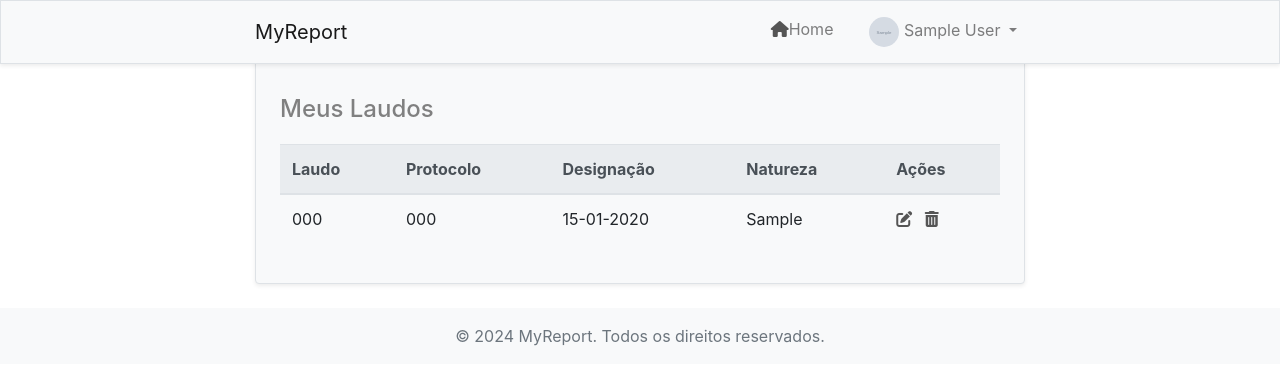
After one commit to PeritoCriminal/NewReport, a Django app: page /report/list_report/ in a window 1280 px wide. The commit adds this page. Shown: the top 385 px of the page. Run offline with Django 5.2, Linux system fonts and the light colour scheme; a user stored in the database is signed in; tables that the repository leaves empty hold one stand-in row (values such as "Sample post"); grey boxes marked "Sample" are stand-in pictures; some libraries are stand-ins or nearby versions.

Commit message:
vários ajustes, exibição da pagina com lista de laudos do usuário

```diff
--- a/newreportapp/models/report/header_report_model.py
+++ b/newreportapp/models/report/header_report_model.py
@@ -1,3 +1,5 @@
+#newreportapp/models/report/header_report_model.py
+
 from django.db import models
 from django.conf import settings
 from django.utils import timezone
@@ -38,8 +40,8 @@ class HeaderReportModel(models.Model):
     def save(self, *args, **kwargs):
         """Sobrescreve o método save para copiar o full_name do usuário"""
         if self.reporting_expert:
-            print(f'Nome completo do usuário: {self.reporting_expert.full_name}')
-            self.expert_display_name = self.reporting_expert.full_name
+            print(f'Nome completo do usuário: {self.expert_display_name}')
+            self.expert_display_name = self.expert_display_name
         else:
             print(f'Não tem o usuário.')
         super().save(*args, **kwargs)
--- a/newreportapp/models/user/custom_user_model.py
+++ b/newreportapp/models/user/custom_user_model.py
@@ -29,8 +29,8 @@ class CustomUserModel(AbstractUser):
         default=VIEWER,
     )
 
-    display_name = models.CharField(max_length=100, blank=True, null=True)  # Nome para exibição
-    gender = models.CharField(max_length=1, choices=[('M', 'Male'), ('F', 'Female'), ('O', 'Other')], blank=True, null=True)  # Sexo
+    display_name = models.CharField('Nome para exibição', max_length=100, blank=True, null=True)  # Nome para exibição
+    gender = models.CharField('Gênero', max_length=1, choices=[('M', 'Masculino'), ('F', 'Feminino'), ('O', 'Não informar')], blank=True, null=True)  # Sexo
 
     is_editor = models.BooleanField(default=False)
 
--- a/newreportapp/templates/base.html
+++ b/newreportapp/templates/base.html
@@ -60,8 +60,6 @@
                                 <div class="dropdown-menu dropdown-menu-right" aria-labelledby="userDropdown">
                                     <a class="dropdown-item" href="{% url 'create_post' %}">Incluir uma postagem</a>
 
-                                    <!-- Verifica se o nível de acesso do usuário é Editor -->
-
                                     <a class="dropdown-item" href="{% url 'edit_user_profile' %}">Alterar Dados do Perfil</a>
                                     <a class="dropdown-item" href="{% url 'password_change' %}">Alterar Senha</a> <!-- Link para alteração de senha -->
 
@@ -69,7 +67,7 @@
                                     {% if user.is_editor %}
                                         <div class="dropdown-divider"></div>
                                         <a class="dropdown-item" href="{% url 'create_header_report' %}">Novo Laudo</a>
-                                        <a class="dropdown-item" href="#">Lista de Laudos</a>
+                                        <a class="dropdown-item" href="{% url 'list_reports' %}">Lista de Laudos</a>
                                         <a class="dropdown-item" href="{% url 'user_attributes_create' %}">Dados Gerais</a>
                                     {% endif %}
 
--- /dev/null
+++ b/newreportapp/templates/report/list_report.html
@@ -0,0 +1,43 @@
+<!-- newreportapp/templates/report/list_report.html -->
+
+{% extends 'base.html' %}
+
+{% block title %}Index{% endblock title %}
+
+{% block content %}
+<div class="mt-4 border p-4 bg-light shadow-sm rounded">
+    <h4 class="titulo-2">Meus Laudos</h4>
+
+    <!-- Tabela de relatórios -->
+    <table class="table table-hover mt-3">
+        <thead class="thead-light">
+            <tr>
+                <th scope="col">Laudo</th>
+                <th scope="col">Protocolo</th>
+                <th scope="col">Designação</th>
+                <th scope="col">Natureza</th>
+                <th scope="col">Ações</th>
+            </tr>
+        </thead>
+        <tbody>
+            {% for report in reports %}
+            <tr>
+                <td>{{ report.report_number }}</td>
+                <td>{{ report.protocol_number }}</td>
+                <td>{{ report.designation_date|date:"d-m-Y" }}</td>
+                <td>{{ report.incident_nature }}</td>
+                <td>
+                    <!-- Ícones para editar e excluir -->
+                    <a href="#" title="Editar">
+                        <i class="fas fa-edit"></i>
+                    </a>
+                    <a href="#" title="Excluir" class="text-danger ml-2">
+                        <i class="fas fa-trash-alt"></i>
+                    </a>
+                </td>
+            </tr>
+            {% endfor %}
+        </tbody>
+    </table>
+</div>
+{% endblock content %}
--- a/newreportapp/urls.py
+++ b/newreportapp/urls.py
@@ -1,4 +1,6 @@
-from django.urls import path
+from django.conf import settings
+from django.conf.urls.static import static
+from django.urls import path, include
 from django.contrib.auth import views as auth_views
 from .views import (change_password_view,
                     edit_user_profile_view,
@@ -13,6 +15,7 @@ from .views import (change_password_view,
                     header_report_view,
                     user_attributes_to_report_view,
                     section_report_view,
+                    list_reports,
                     verify_email)
 
 urlpatterns = [
@@ -66,6 +69,7 @@ urlpatterns = [
     # REPORTS
     path('report/header-report/', header_report_view, name='create_header_report'),
     path('report/header-report/<int:report_id>/', header_report_view, name='edit_header_report'),
+    path('report/list_report/', list_reports, name='list_reports'),
 
     # SECTIONS
     # Rota para exibir o formulário em diferentes templates
--- a/newreportapp/views/__init__.py
+++ b/newreportapp/views/__init__.py
@@ -15,3 +15,4 @@ from newreportapp.views.posts.prohibited_post_views import mark_post_prohibited
 from .report.header_report_views import header_report_view
 from .user.user_attributes_to_report_views import user_attributes_to_report_view
 from .report.partial_section_report_views import section_report_view
+from .report.list_report_views import list_reports
--- a/newreportapp/views/report/header_report_views.py
+++ b/newreportapp/views/report/header_report_views.py
@@ -26,7 +26,8 @@ def header_report_view(request, report_id=None):
     else:
         header_report = HeaderReportModel()
         header_report.expert_display_name = user.display_name
-        header_report.city = 'Araras'
+        header_report.city = user_attributes.city
+        header_report.reporting_expert = user_attributes.user
         action = "Novo Laudo"
         reportCaption = 'Novo Laudo'
 
--- /dev/null
+++ b/newreportapp/views/report/list_report_views.py
@@ -0,0 +1,14 @@
+# newreportapp/views/report/list_report_views.py
+
+from django.shortcuts import render, redirect
+from django.contrib.auth.decorators import login_required
+from newreportapp.models import HeaderReportModel
+
+@login_required
+def list_reports(request):
+    # Verifica se o usuário tem permissão
+    if not getattr(request.user, 'is_editor', False):
+        return redirect('home')
+    # Filtra os relatórios apenas do usuário logado
+    reports = HeaderReportModel.objects.filter(reporting_expert=request.user)
+    return render(request, 'report/list_report.html', {'reports': reports})
--- a/pendencias.txt
+++ b/pendencias.txt
@@ -3,6 +3,7 @@ Código está crescendo.
 ====================================================
 O que falta implementar?
 ----------------------------------------------------
+ajustar os btn Enviar e Cancelar padronizados para toda as telas.
 ajustar cadastro de usuário para portugues, genero, labels
 remover '>' ao final do cadastro de usuário.
 fotos de usuário precisam ser deletadas ou trocadas
```
Also changed, not shown: newreportapp/templates/registration/register.html (+5 -4 lines).
